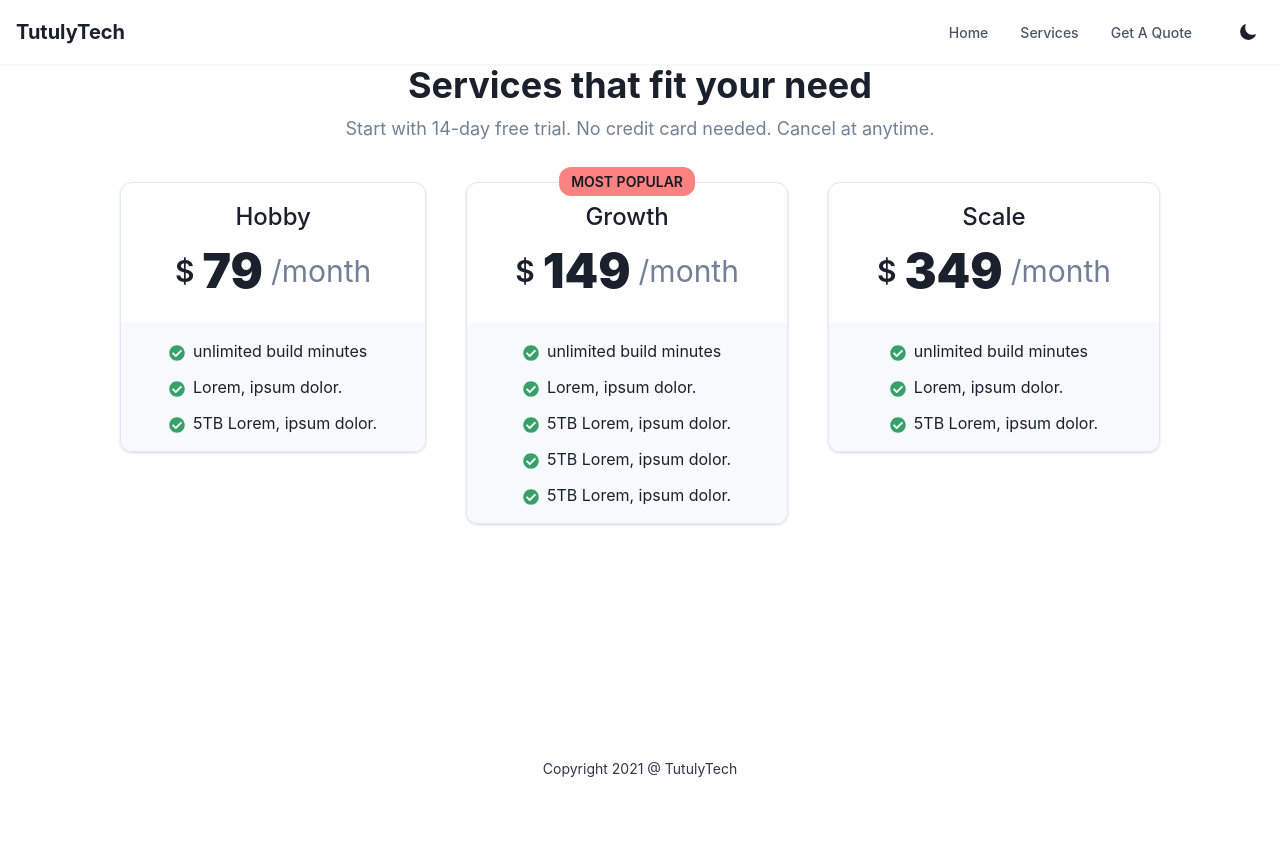
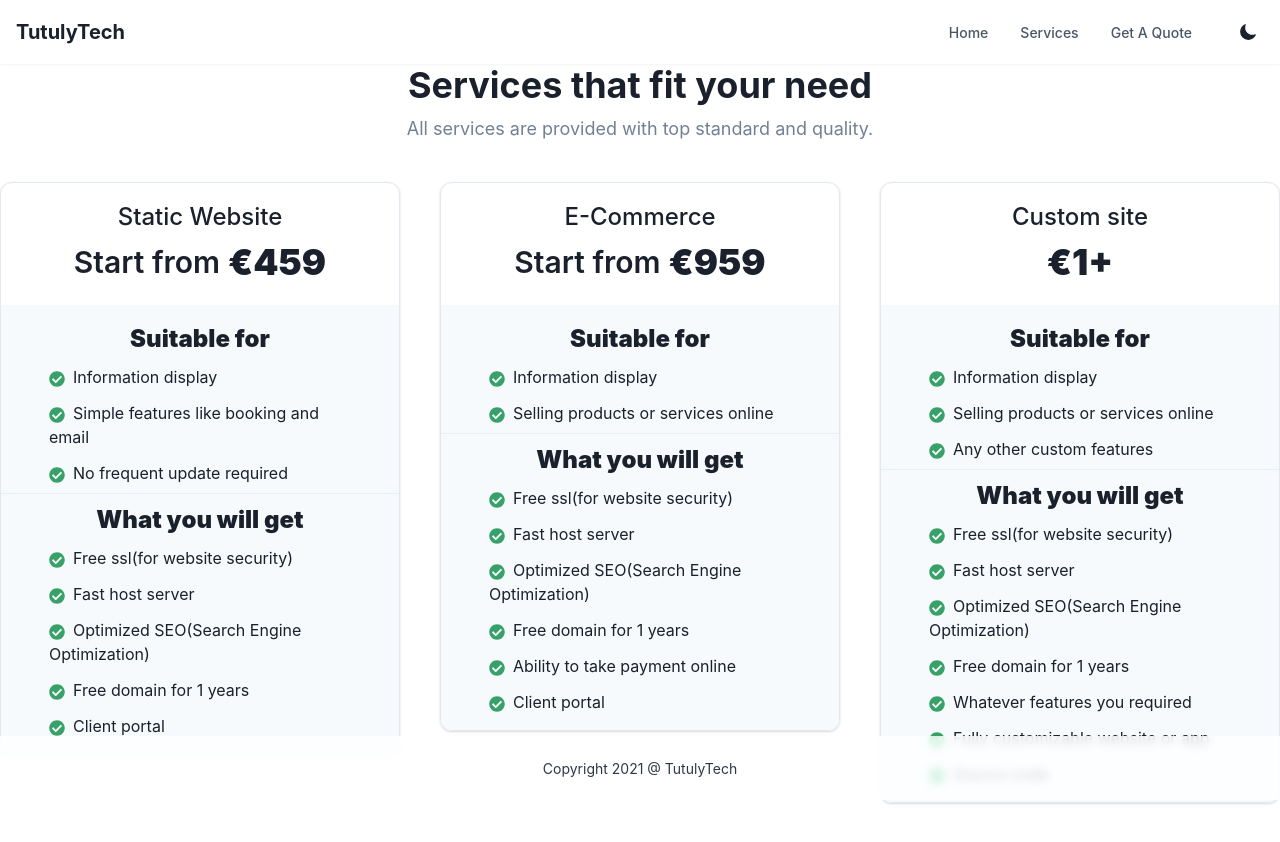
Before and after one commit to huangfulei/tutulyTech, a Next.js app: page /services in a window 1280 px wide. Shown: the top 842 px of the page. Before the commit the page ends 800 px from the top, so only its background shows below. Built offline with nearby package versions, Linux system fonts and the light colour scheme.

Commit message:
added service detail

```diff
--- a/pages/services.tsx
+++ b/pages/services.tsx
@@ -4,6 +4,7 @@ import {
   Stack,
   HStack,
   Heading,
+  Divider,
   Text,
   VStack,
   useColorModeValue,
@@ -43,8 +44,7 @@ const Services: React.FC<ServicesProps> = () => {
             Services that fit your need
           </Heading>
           <Text fontSize="lg" color={"gray.500"}>
-            Start with 14-day free trial. No credit card needed. Cancel at
-            anytime.
+            All services are provided with top standard and quality.
           </Text>
         </VStack>
         <Stack
@@ -57,17 +57,14 @@ const Services: React.FC<ServicesProps> = () => {
           <PriceWrapper>
             <Box py={4} px={12}>
               <Text fontWeight="500" fontSize="2xl">
-                Hobby
+                Static Website
               </Text>
               <HStack justifyContent="center">
                 <Text fontSize="3xl" fontWeight="600">
-                  $
+                  Start from
                 </Text>
-                <Text fontSize="5xl" fontWeight="900">
-                  79
-                </Text>
-                <Text fontSize="3xl" color="gray.500">
-                  /month
+                <Text fontSize="4xl" fontWeight="900">
+                  €459
                 </Text>
               </HStack>
             </Box>
@@ -75,32 +72,58 @@ const Services: React.FC<ServicesProps> = () => {
               bg={useColorModeValue("gray.50", "gray.700")}
               py={4}
               borderBottomRadius={"xl"}
+              alignItems="flex-start"
             >
+              <Text fontSize="2xl" fontWeight="900" alignSelf="center">
+                Suitable for
+              </Text>
               <List spacing={3} textAlign="start" px={12}>
                 <ListItem>
                   <ListIcon as={FaCheckCircle} color="green.500" />
-                  unlimited build minutes
+                  Information display
                 </ListItem>
                 <ListItem>
                   <ListIcon as={FaCheckCircle} color="green.500" />
-                  Lorem, ipsum dolor.
+                  Simple features like booking and email
                 </ListItem>
                 <ListItem>
                   <ListIcon as={FaCheckCircle} color="green.500" />
-                  5TB Lorem, ipsum dolor.
+                  No frequent update required
                 </ListItem>
               </List>
-              {/* <Box w="80%" pt={7}>
-                <Button w="full" colorScheme="red" variant="outline">
-                  Start trial
-                </Button>
-              </Box> */}
+              <Divider />
+
+              <Text fontSize="2xl" fontWeight="900" alignSelf="center">
+                What you will get
+              </Text>
+              <List spacing={3} textAlign="start" px={12}>
+                <ListItem>
+                  <ListIcon as={FaCheckCircle} color="green.500" />
+                  Free ssl(for website security)
+                </ListItem>
+                <ListItem>
+                  <ListIcon as={FaCheckCircle} color="green.500" />
+                  Fast host server
+                </ListItem>
+                <ListItem>
+                  <ListIcon as={FaCheckCircle} color="green.500" />
+                  Optimized SEO(Search Engine Optimization)
+                </ListItem>
+                <ListItem>
+                  <ListIcon as={FaCheckCircle} color="green.500" />
+                  Free domain for 1 years
+                </ListItem>
+                <ListItem>
+                  <ListIcon as={FaCheckCircle} color="green.500" />
+                  Client portal
+                </ListItem>
+              </List>
             </VStack>
           </PriceWrapper>
 
           <PriceWrapper>
             <Box position="relative">
-              <Box
+              {/* <Box
                 position="absolute"
                 top="-16px"
                 left="50%"
@@ -118,20 +141,17 @@ const Services: React.FC<ServicesProps> = () => {
                 >
                   Most Popular
                 </Text>
-              </Box>
+              </Box> */}
               <Box py={4} px={12}>
                 <Text fontWeight="500" fontSize="2xl">
-                  Growth
+                  E-Commerce
                 </Text>
                 <HStack justifyContent="center">
                   <Text fontSize="3xl" fontWeight="600">
-                    $
+                    Start from
                   </Text>
-                  <Text fontSize="5xl" fontWeight="900">
-                    149
-                  </Text>
-                  <Text fontSize="3xl" color="gray.500">
-                    /month
+                  <Text fontSize="4xl" fontWeight="900">
+                    €959
                   </Text>
                 </HStack>
               </Box>
@@ -139,51 +159,63 @@ const Services: React.FC<ServicesProps> = () => {
                 bg={useColorModeValue("gray.50", "gray.700")}
                 py={4}
                 borderBottomRadius={"xl"}
+                alignItems="flex-start"
               >
+                <Text fontSize="2xl" fontWeight="900" alignSelf="center">
+                  Suitable for
+                </Text>
                 <List spacing={3} textAlign="start" px={12}>
                   <ListItem>
                     <ListIcon as={FaCheckCircle} color="green.500" />
-                    unlimited build minutes
+                    Information display
                   </ListItem>
                   <ListItem>
                     <ListIcon as={FaCheckCircle} color="green.500" />
-                    Lorem, ipsum dolor.
+                    Selling products or services online
+                  </ListItem>
+                </List>
+                <Divider />
+
+                <Text fontSize="2xl" fontWeight="900" alignSelf="center">
+                  What you will get
+                </Text>
+                <List spacing={3} textAlign="start" px={12}>
+                  <ListItem>
+                    <ListIcon as={FaCheckCircle} color="green.500" />
+                    Free ssl(for website security)
                   </ListItem>
                   <ListItem>
                     <ListIcon as={FaCheckCircle} color="green.500" />
-                    5TB Lorem, ipsum dolor.
+                    Fast host server
                   </ListItem>
                   <ListItem>
                     <ListIcon as={FaCheckCircle} color="green.500" />
-                    5TB Lorem, ipsum dolor.
+                    Optimized SEO(Search Engine Optimization)
                   </ListItem>
                   <ListItem>
                     <ListIcon as={FaCheckCircle} color="green.500" />
-                    5TB Lorem, ipsum dolor.
+                    Free domain for 1 years
+                  </ListItem>
+                  <ListItem>
+                    <ListIcon as={FaCheckCircle} color="green.500" />
+                    Ability to take payment online
+                  </ListItem>
+                  <ListItem>
+                    <ListIcon as={FaCheckCircle} color="green.500" />
+                    Client portal
                   </ListItem>
                 </List>
-                {/* <Box w="80%" pt={7}>
-                  <Button w="full" colorScheme="red">
-                    Start trial
-                  </Button>
-                </Box> */}
               </VStack>
             </Box>
           </PriceWrapper>
           <PriceWrapper>
             <Box py={4} px={12}>
               <Text fontWeight="500" fontSize="2xl">
-                Scale
+                Custom site
               </Text>
               <HStack justifyContent="center">
-                <Text fontSize="3xl" fontWeight="600">
-                  $
-                </Text>
-                <Text fontSize="5xl" fontWeight="900">
-                  349
-                </Text>
-                <Text fontSize="3xl" color="gray.500">
-                  /month
+                <Text fontSize="4xl" fontWeight="900">
+                  €1+
                 </Text>
               </HStack>
             </Box>
@@ -191,26 +223,60 @@ const Services: React.FC<ServicesProps> = () => {
               bg={useColorModeValue("gray.50", "gray.700")}
               py={4}
               borderBottomRadius={"xl"}
+              alignItems="flex-start"
             >
+              <Text fontSize="2xl" fontWeight="900" alignSelf="center">
+                Suitable for
+              </Text>
               <List spacing={3} textAlign="start" px={12}>
                 <ListItem>
                   <ListIcon as={FaCheckCircle} color="green.500" />
-                  unlimited build minutes
+                  Information display
                 </ListItem>
                 <ListItem>
                   <ListIcon as={FaCheckCircle} color="green.500" />
-                  Lorem, ipsum dolor.
+                  Selling products or services online
                 </ListItem>
                 <ListItem>
                   <ListIcon as={FaCheckCircle} color="green.500" />
-                  5TB Lorem, ipsum dolor.
+                  Any other custom features
                 </ListItem>
               </List>
-              {/* <Box w="80%" pt={7}>
-                <Button w="full" colorScheme="red" variant="outline">
-                  Start trial
-                </Button>
-              </Box> */}
+              <Divider />
+
+              <Text fontSize="2xl" fontWeight="900" alignSelf="center">
+                What you will get
+              </Text>
+              <List spacing={3} textAlign="start" px={12}>
+                <ListItem>
+                  <ListIcon as={FaCheckCircle} color="green.500" />
+                  Free ssl(for website security)
+                </ListItem>
+                <ListItem>
+                  <ListIcon as={FaCheckCircle} color="green.500" />
+                  Fast host server
+                </ListItem>
+                <ListItem>
+                  <ListIcon as={FaCheckCircle} color="green.500" />
+                  Optimized SEO(Search Engine Optimization)
+                </ListItem>
+                <ListItem>
+                  <ListIcon as={FaCheckCircle} color="green.500" />
+                  Free domain for 1 years
+                </ListItem>
+                <ListItem>
+                  <ListIcon as={FaCheckCircle} color="green.500" />
+                  Whatever features you required
+                </ListItem>
+                <ListItem>
+                  <ListIcon as={FaCheckCircle} color="green.500" />
+                  Fully customizable website or app
+                </ListItem>
+                <ListItem>
+                  <ListIcon as={FaCheckCircle} color="green.500" />
+                  Source code
+                </ListItem>
+              </List>
             </VStack>
           </PriceWrapper>
         </Stack>
```
